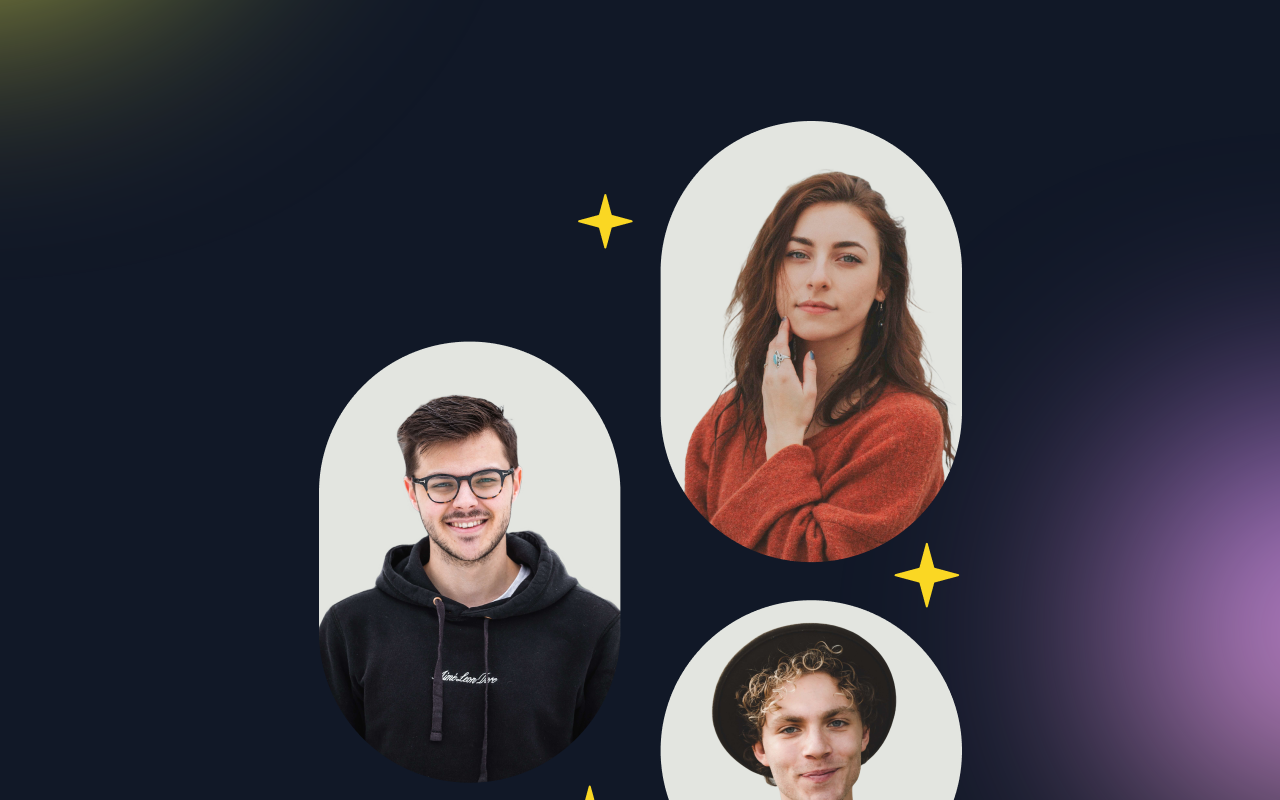
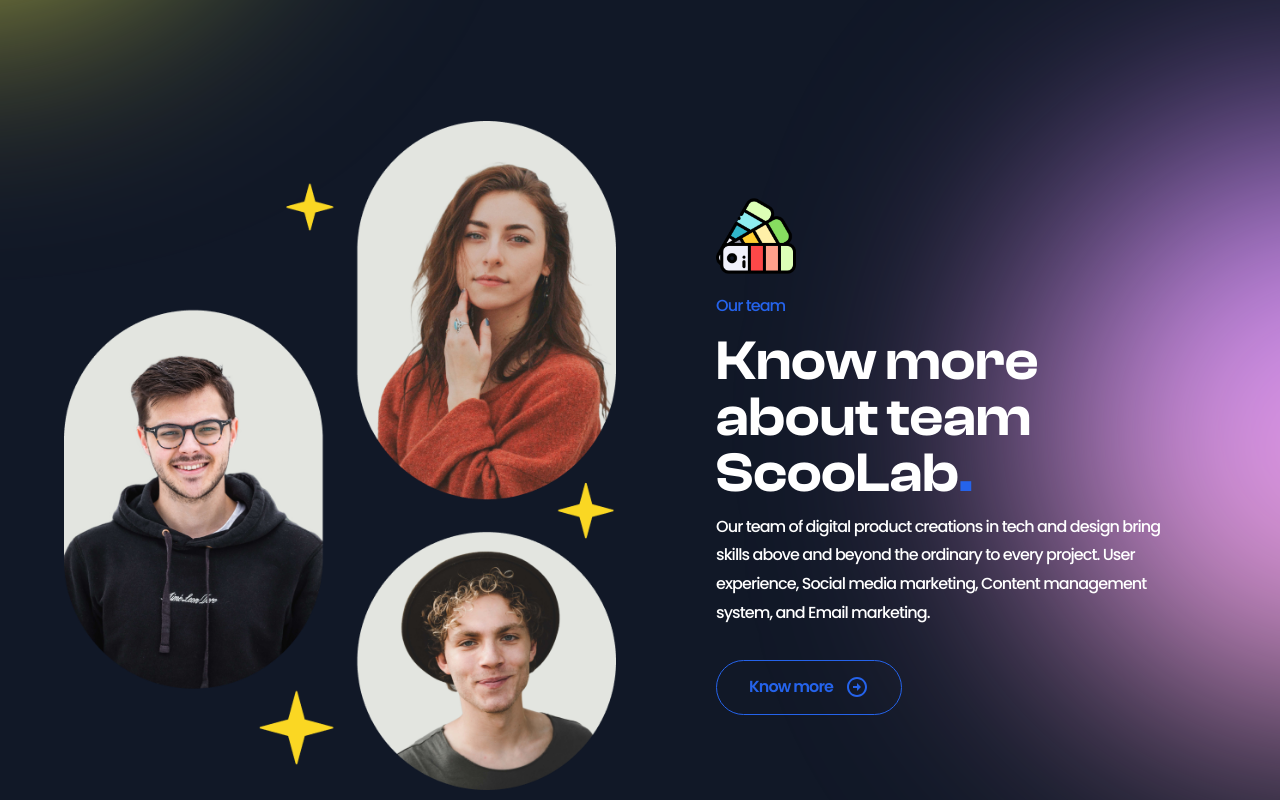
Before and after one commit to fajarfadillahh/scoolab-digital-agency-react-tailwind, a React (Vite) app: page / in a window 1280 px wide. Shown: the part 1900-2700 px from the top of the page. Built offline with nearby package versions, Linux system fonts and the light colour scheme.

Commit message:
modified: responsive About - HomePage

```diff
--- a/src/pages/Home.jsx
+++ b/src/pages/Home.jsx
@@ -17,7 +17,7 @@
 const Home = () => {
   return (
     <>
-      <div className="-z-50 overflow-hidden bg-gray-900">
+      <div className="-z-50 mx-auto max-w-[1440px] overflow-hidden bg-gray-900">
         <Header />
         <Hero />
         <Services />
--- a/src/parts/HomePage/About.jsx
+++ b/src/parts/HomePage/About.jsx
@@ -10,13 +10,17 @@
   return (
     <section className="section relative">
       {/* gradient */}
-      <div className="absolute top-[400px] -right-[250px] h-[400px] w-[400px] rounded-full bg-gradient-to-t from-pink-300 to-purple-400 blur-[130px]" />
+      <div className="absolute top-[400px] -right-[250px] h-[400px] w-[400px] rounded-full bg-gradient-to-t from-pink-300 to-purple-400 blur-[130px] 2xl:top-[100px] 2xl:-right-[350px] 2xl:h-[600px] 2xl:w-[600px]" />
 
-      <div className="container relative grid justify-items-center gap-12">
+      <div className="container relative grid justify-items-center gap-12 sm:mx-auto sm:max-w-xl xl:max-w-4xl xl:grid-cols-2 xl:items-center 2xl:max-w-6xl">
         <img src={AboutImg} alt="about img" />
 
-        <div className="text-center">
-          <img src={AboutIcon} alt="about icon" className="mx-auto w-20 pb-4" />
+        <div className="text-center xs:max-w-md xl:text-left">
+          <img
+            src={AboutIcon}
+            alt="about icon"
+            className="mx-auto w-20 pb-4 xl:m-0"
+          />
           <p className="section-subtitle">Our team</p>
           <h1 className="section-title">
             Know more about team ScooLab<span className="text-blue-600">.</span>
```
